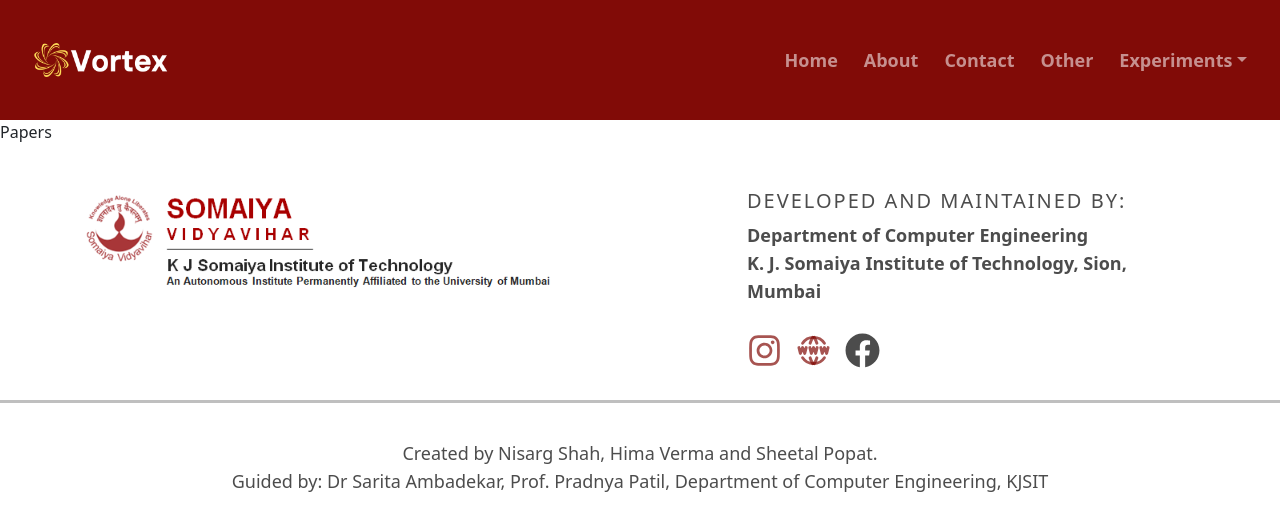
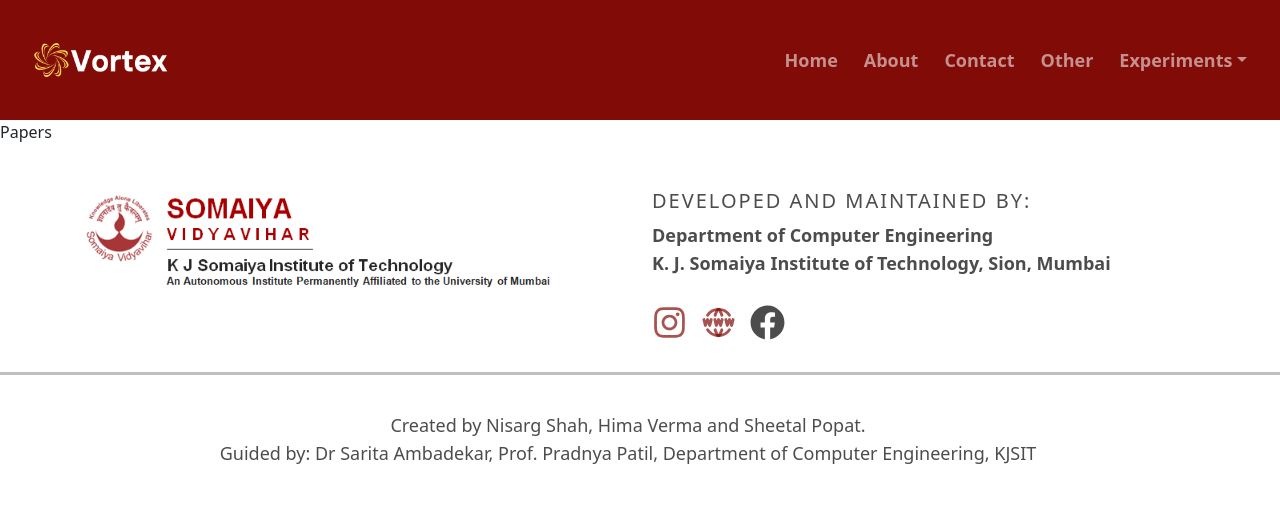
Before and after one commit to nisargshahh/vortex, a React (Create React App) app: page /papers in a window 1280 px wide. Shown: the top 530 px of the page. Built offline with nearby package versions, Linux system fonts and the light colour scheme.

Commit message:
Fixed #5 Footer text and alignment

```diff
--- a/src/components/Footer/Footer.jsx
+++ b/src/components/Footer/Footer.jsx
@@ -25,7 +25,7 @@
               <img className="letterhead2" src={letterhead2} alt="K J Somaiya"></img>
             </div>
 
-            <div class="col-xs-2 col-md-5" id="quick-links">
+            <div class="col-xs-2 col-md-6" id="quick-links">
               <h6>Developed and Maintained by: </h6>
               <ul class="footer-links">
                 <li>
@@ -51,7 +51,7 @@
             border: "none",
           }}
         />
-        <div class="row">
+        <div class="row" id="second-row">
           <p class="copyright-text">
             Created by
             <a href="https://github.com/nisargshahh"> Nisarg Shah</a>,<a href="https://github.com/hima-v"> Hima Verma</a> and
--- a/src/components/Footer/footer.css
+++ b/src/components/Footer/footer.css
@@ -28,6 +28,10 @@
     padding-left: 0;
     /* padding: 0px 45 0px 45; */
     list-style: none
+}
+
+.site-footer #second-row {
+    width: 100%;
 }
 
 .footer-links li {
```
